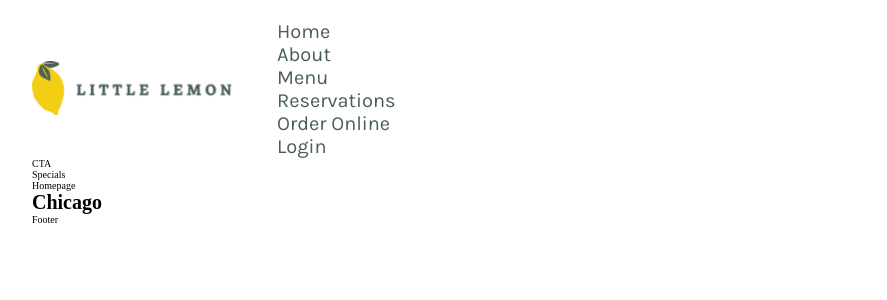
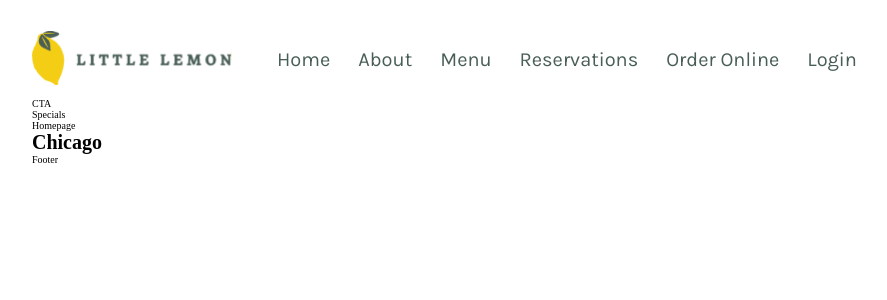
Before and after one commit to Ralph0210/capstone, a React (Create React App) app in the folder little_lemon/: page / in a window 1280 px wide. Shown: the top 300 px of the page, without its empty margins (224-1111 px from the left). Built offline with nearby package versions, Linux system fonts and the light colour scheme.

Commit message:
navbar completed

```diff
--- a/little_lemon/src/components/navbar/Navbar.js
+++ b/little_lemon/src/components/navbar/Navbar.js
@@ -29,9 +29,9 @@ const Navbar = () => {
         {toggleMenu
         ? <RiCloseLine color='#495e57' size={20} onClick={() => setToggleMenu(false)}/>
         : <RiMenu3Line color='#495e57' size={20} onClick={() => setToggleMenu(true)}/>}
-        <div className='navbar_menu_nav_list'>
-        {toggleMenu && (<Nav />)}
-        </div>
+        {toggleMenu && <div className='navbar_menu_nav_list'>
+          <Nav />
+        </div>}
       </div>
     </nav>
   )
--- a/little_lemon/src/components/navbar/navbar.css
+++ b/little_lemon/src/components/navbar/navbar.css
@@ -2,7 +2,6 @@ nav {
     margin-top: 2rem;
     display: flex;
   gap: 4.5rem;
-  flex-wrap: wrap;
   align-items: center;
 }
 
@@ -12,9 +11,11 @@ nav {
 
 .nav_list_container {
     justify-self: center;
+    align-items: center;
+    flex-shrink: 0;
 }
 
-.nav_list_container{
+.nav_list_container ul{
   display: flex;
   flex-wrap: wrap;
   flex-shrink: 0;
@@ -54,7 +55,16 @@ a {
 .navbar_menu_nav_list {
     display: flex;
     flex-direction: column;
+    gap: 2rem;
+    padding: 2rem 2rem;
+    text-align: right;
+    border: 2px solid var(--green);
+    border-radius: 5px;
+    box-shadow: 0 0 5 rgba(0, 0, 0,0.2);
+    position: absolute;
+    top: 3rem;
 }
+
 
 @media screen and (max-width: 1050px) {
     .nav_list_container {
```
